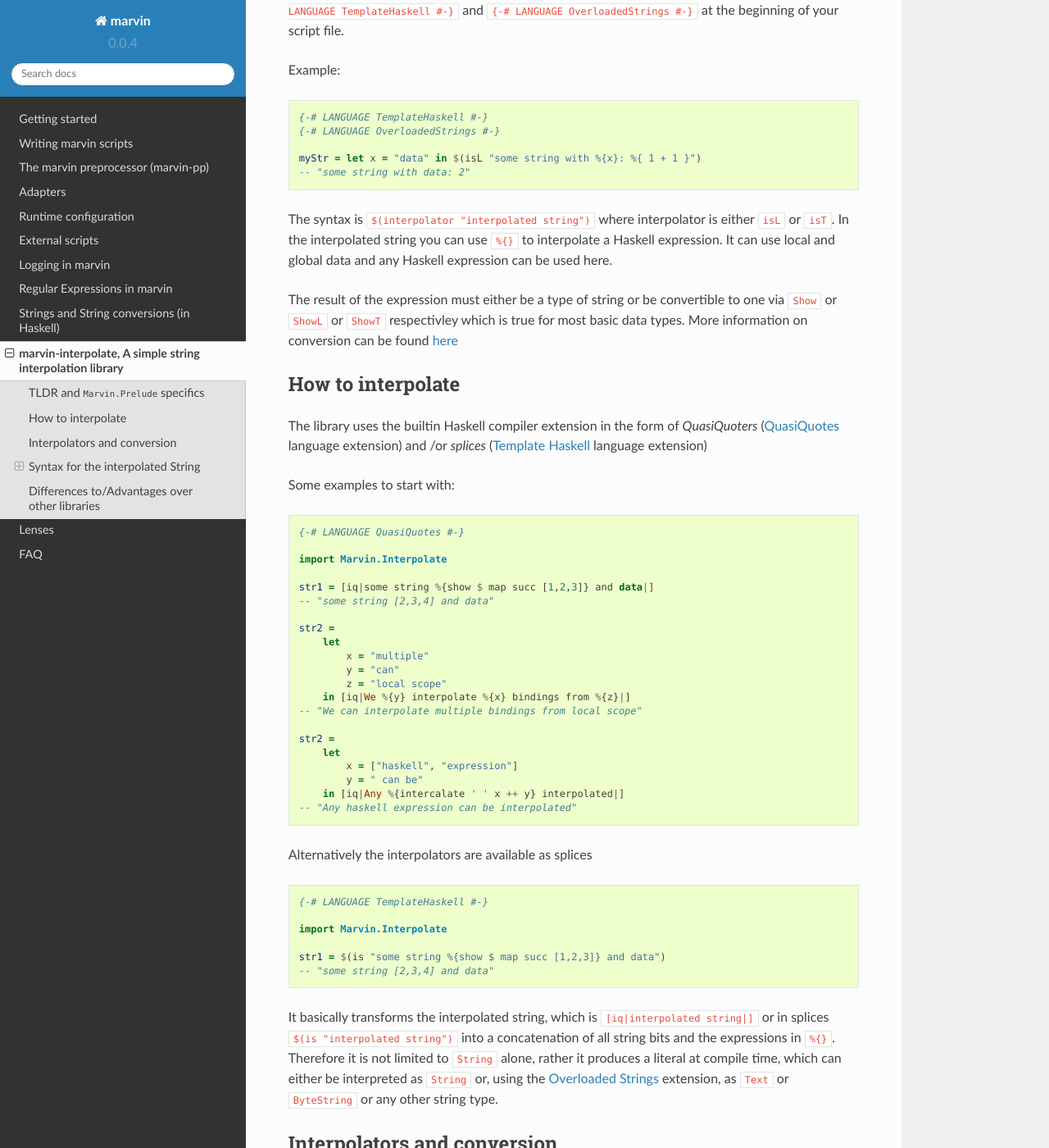
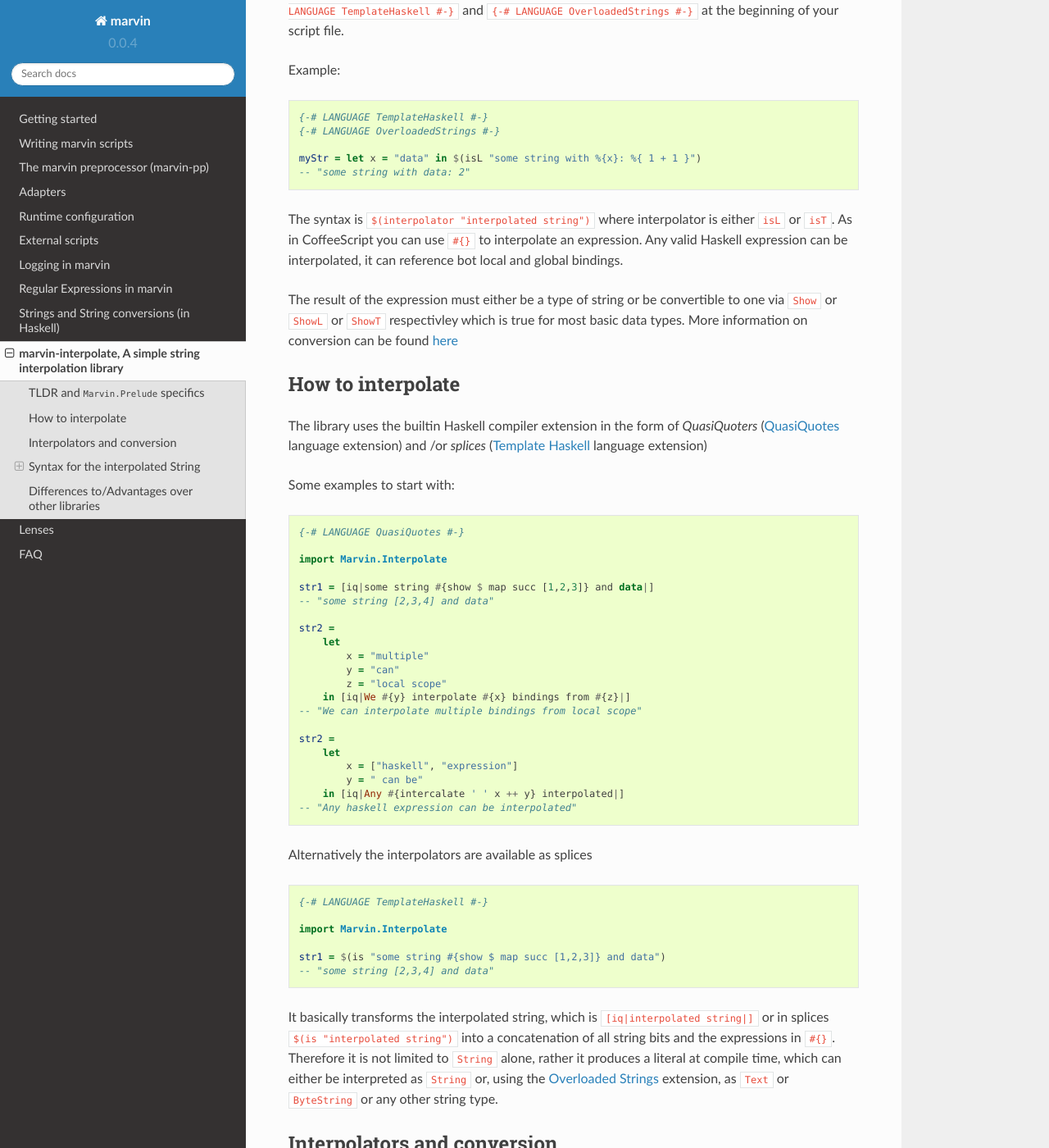
Before and after one commit to JustusAdam/marvin-docs, a Sphinx documentation site: the page built from source/interpolation.rst, in a window 1280 px wide and 1400 px high, scrolled down 621 px. Shown: the whole window at 82% size. Built offline with Sphinx 7.4.7 and the Read the Docs theme 2.0.0, drawn with Linux system fonts in a browser that asks for light colours; some of the changed text lies outside the part shown.

```diff
--- a/source/interpolation.rst
+++ b/source/interpolation.rst
@@ -29,8 +29,8 @@ Example:
     -- "some string with data: 2"
 
 The syntax is ``$(interpolator "interpolated string")`` where interpolator is either ``isL`` or ``isT``.
-In the interpolated string you can use ``%{}`` to interpolate a Haskell expression.
-It can use local and global data and any Haskell expression can be used here.
+As in CoffeeScript you can use ``#{}`` to interpolate an expression.
+Any valid Haskell expression can be interpolated, it can reference bot local and global bindings.
 
 The result of the expression must either be a type of string or be convertible to one via ``Show`` or ``ShowL`` or ``ShowT`` respectivley which is true for most basic data types.
 More information on conversion can be found :ref:`here <interpolation and conversion>`
@@ -48,7 +48,7 @@ Some examples to start with:
 
     import Marvin.Interpolate
 
-    str1 = [iq|some string %{show $ map succ [1,2,3]} and data|]
+    str1 = [iq|some string #{show $ map succ [1,2,3]} and data|]
     -- "some string [2,3,4] and data"
 
     str2 =
@@ -56,14 +56,14 @@ Some examples to start with:
             x = "multiple"
             y = "can"
             z = "local scope"
-        in [iq|We %{y} interpolate %{x} bindings from %{z}|]
+        in [iq|We #{y} interpolate #{x} bindings from #{z}|]
     -- "We can interpolate multiple bindings from local scope"
 
     str2 =
         let
             x = ["haskell", "expression"]
             y = " can be"
-        in [iq|Any %{intercalate ' ' x ++ y} interpolated|]
+        in [iq|Any #{intercalate ' ' x ++ y} interpolated|]
     -- "Any haskell expression can be interpolated"
 
 
@@ -74,11 +74,11 @@ Alternatively the interpolators are available as splices
 
     import Marvin.Interpolate
 
-    str1 = $(is "some string %{show $ map succ [1,2,3]} and data")
+    str1 = $(is "some string #{show $ map succ [1,2,3]} and data")
     -- "some string [2,3,4] and data"
 
 
-It basically transforms the interpolated string, which is ``[iq|interpolated string|]`` or in splices ``$(is "interpolated string")`` into a concatenation of all string bits and the expressions in ``%{}``.
+It basically transforms the interpolated string, which is ``[iq|interpolated string|]`` or in splices ``$(is "interpolated string")`` into a concatenation of all string bits and the expressions in ``#{}``.
 Therefore it is not limited to ``String`` alone, rather it produces a literal at compile time, which can either be interpreted as ``String`` or, using the `Overloaded Strings`_ extension, as ``Text`` or ``ByteString`` or any other string type.
 
 .. _interpolation and conversion:
@@ -92,11 +92,11 @@ There are specialized interpolators, which also perform automatic conversion of
 As an example, from earlier, if we use a specialized interpolator we dont need the call to ``show``.
 ::
 
-    str1 = [iq|some string %{show $ map succ [1,2,3]} and data|]
+    str1 = [iq|some string #{show $ map succ [1,2,3]} and data|]
     -- "some string [2,3,4] and data"
 
     -- is the same as
-    str2 = [iqS|some string %{map succ [1,2,3]} and data|]
+    str2 = [iqS|some string #{map succ [1,2,3]} and data|]
 
     -- ('iqS' is the specialized interpolator for 'String')
 
@@ -119,13 +119,13 @@ Syntax for the interpolated String
 Interpolation uses the `quasi quoter sytax <https://downloads.haskell.org/~ghc/latest/docs/html/users_guide/glasgow_exts.html#template-haskell-quasi-quotation>`_, which starts with ``[interpolator_name|`` and ends with ``|]``.
 Anything in between is interpreted by the library.
 
-The format string in between uses the syntax ``%{expression}``.
+The format string in between uses the syntax ``#{expression}``.
 Any valid Haskell expression can be used inside the braces.
 Anything outside the braces is interpreted as literal string.
 And all names which are in scope can be used, like so.
 ::
 
-    let x = 5 in [iqS|x equals %{x}|] -- > "x equals 5"
+    let x = 5 in [iqS|x equals #{x}|] -- > "x equals 5"
 
 .. _escape sequences:
 
@@ -134,24 +134,20 @@ Escape sequences
 
 ::
 
-    str3 = [iq|Four escape sequences allow us to write literal ~%{, |~] and %{"~} inside expressions"}|]
-    -- "Four escape sequence allow us to write literal %{, |] and } inside expressions"
+    str3 = [iq|Four escape sequences allow us to write literal ##{ and |#] inside expressions"}|]
+    -- "Four escape sequence allow us to write literal #{, |] and } inside expressions"
 
-There are three escape sequences to allow literal ``%{`` and ``|]``
+There are three escape sequences to allow literal ``#{`` and ``|]``
 
 +--------+--------+
 | Input  | Output |
 +--------+--------+
-| ``~]`` | ``]``  |
+| ``#]`` | ``]``  |
 +--------+--------+
-| ``~%`` | ``%``  |
-+--------+--------+
-| ``~}`` | ``}``  |
-+--------+--------+
-| ``~~`` | ``~``  |
+| ``##`` | ``#``  |
 +--------+--------+
 
-As a result the sequence ``~%{`` will show up as a literal ``%{`` in the output and ``|~]`` results in a literal ``|]``.
+As a result the sequence ``##{`` will show up as a literal ``#{`` in the output and ``|#]`` results in a literal ``|]``.
 
 
 Differences between QuasiQuotes and splices
```
